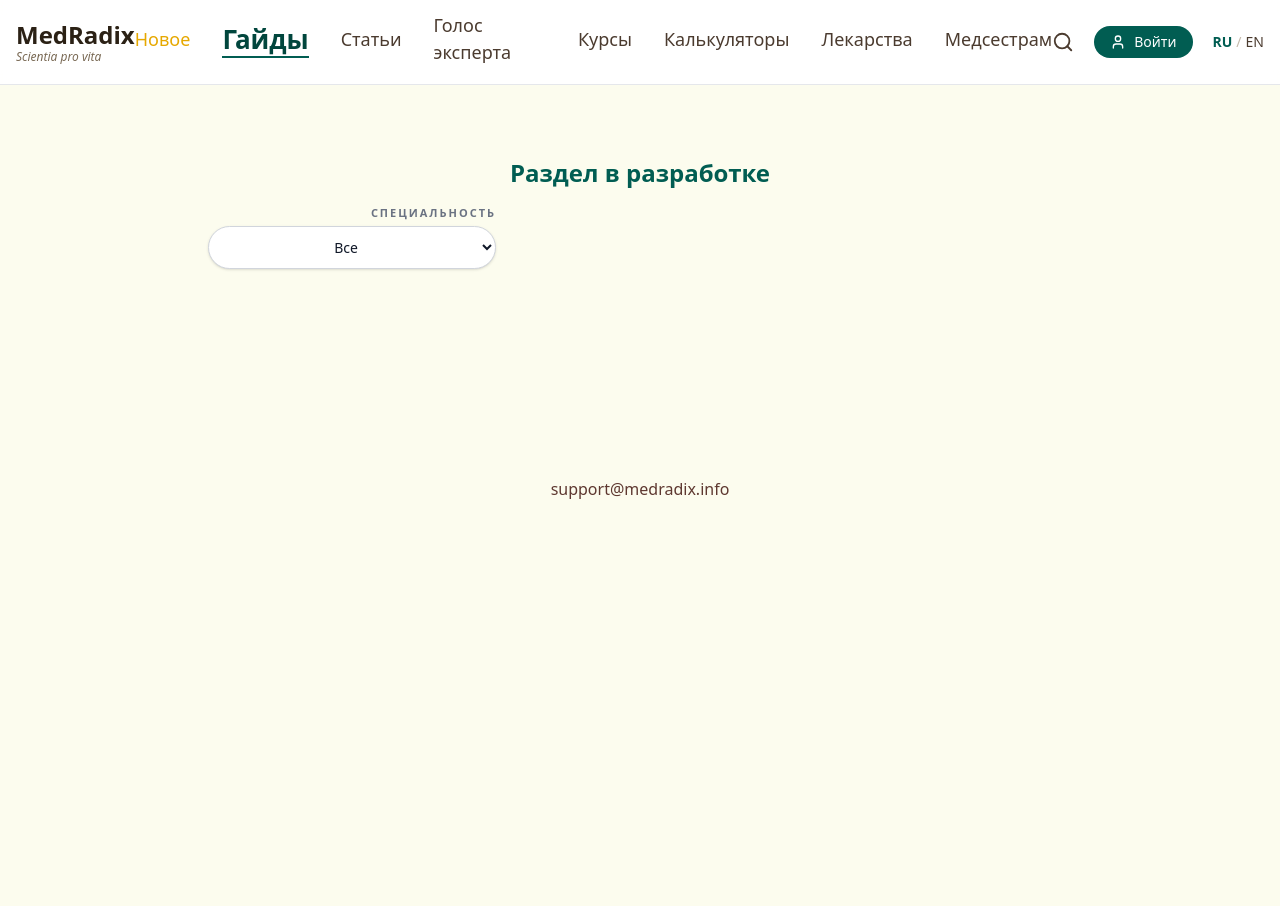
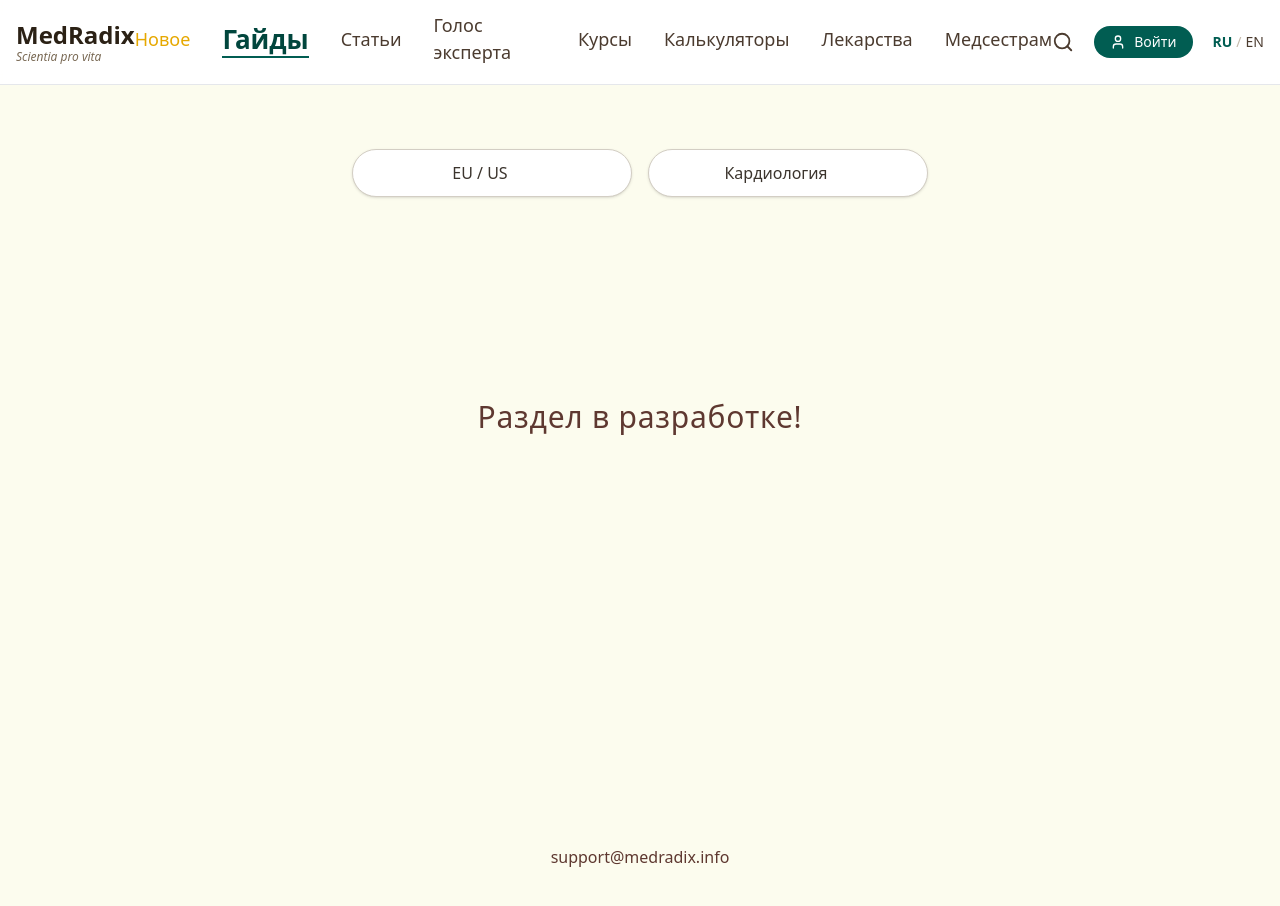
Before and after one commit to NMaryko/MedRadix, a Next.js app: page /guides/coming-soon in a window 1280 px wide. Shown: the top 906 px of the page. Built offline with nearby package versions, Linux system fonts and the light colour scheme.

Commit message:
Update page.tsx

```diff
--- a/app/guides/coming-soon/page.tsx
+++ b/app/guides/coming-soon/page.tsx
@@ -1,19 +1,96 @@
-// app/guides/coming-soon/page.tsx
 'use client';
 
-import { FilterM } from '@/components/FilterM';
+import { useState } from 'react';
 import { SupportM } from '@/components/SupportM';
 
-export default function GuidesComingSoonPage() {
+const MODES = ['EU / US', 'Только ESC', 'Только ACC/AHA'];
+const SPECIALTIES = ['Кардиология', 'Эндокринология', 'Неврология', 'Стоматология', 'Общая терапия'];
+
+export default function ComingSoonPage() {
+  const [mode, setMode] = useState(MODES[0]);
+  const [specialty, setSpecialty] = useState(SPECIALTIES[0]);
+
   return (
-    <main className="min-h-screen bg-[#fcfcee] py-10">
-      <div className="mx-auto max-w-4xl px-4 text-center">
-        <h1 className="mb-4 text-2xl font-bold text-[#015D52]">
-          Раздел в разработке
-        </h1>
+    <main className="min-h-screen bg-[#fcfcee] flex flex-col">
+      <div className="max-w-5xl mx-auto w-full px-4 pt-8 flex-1 flex flex-col">
+        {/* ДВА ФИЛЬТРА: М и Специальность (по дизайну как фильтр М) */}
+        <div className="flex flex-col sm:flex-row gap-4 w-full max-w-xl mx-auto justify-center">
+          {/* Фильтр М */}
+          <div className="w-full">
+            <div className="relative w-full">
+              <select
+                value={mode}
+                onChange={(e) => setMode(e.target.value)}
+                className="
+                  appearance-none
+                  rounded-full border border-[#d3cec4]
+                  bg-white
+                  px-4 pr-10
+                  h-12 min-h-[48px]
+                  text-base text-[#3b342d]
+                  shadow-sm
+                  w-full
+                  text-center
+                  focus:outline-none
+                  focus:border-[#015d52]
+                  focus:ring-1 focus:ring-[#015d52]
+                  hover:ring-1 hover:ring-[#015d52]
+                  hover:shadow-[0_0_10px_#015D52]
+                "
+              >
+                {MODES.map((m) => (
+                  <option key={m} value={m} className="text-center">
+                    {m}
+                  </option>
+                ))}
+              </select>
+            </div>
+          </div>
 
-         <FilterM />
-        <SupportM />
+          {/* Фильтр Специальность (тем же дизайном) */}
+          <div className="w-full">
+            <div className="relative w-full">
+              <select
+                value={specialty}
+                onChange={(e) => setSpecialty(e.target.value)}
+                className="
+                  appearance-none
+                  rounded-full border border-[#d3cec4]
+                  bg-white
+                  px-4 pr-10
+                  h-12 min-h-[48px]
+                  text-base text-[#3b342d]
+                  shadow-sm
+                  w-full
+                  text-center
+                  focus:outline-none
+                  focus:border-[#015d52]
+                  focus:ring-1 focus:ring-[#015d52]
+                  hover:ring-1 hover:ring-[#015d52]
+                  hover:shadow-[0_0_10px_#015D52]
+                "
+              >
+                {SPECIALTIES.map((s) => (
+                  <option key={s} value={s} className="text-center">
+                    {s}
+                  </option>
+                ))}
+              </select>
+            </div>
+          </div>
+        </div>
+
+        {/* ЦЕНТРАЛЬНЫЙ ТЕКСТ */}
+        <div className="flex-1 flex items-center justify-center py-12">
+          <p className="text-2xl sm:text-3xl font-normal tracking-wide text-[#5E3830] text-center">
+            Раздел в разработке!
+          </p>
+        </div>
+
+        {/* SUPPPORT M ВНИЗУ */}
+        <div className="mt-auto pb-12">
+          <SupportM />
+        </div>
       </div>
     </main>
   );
```
